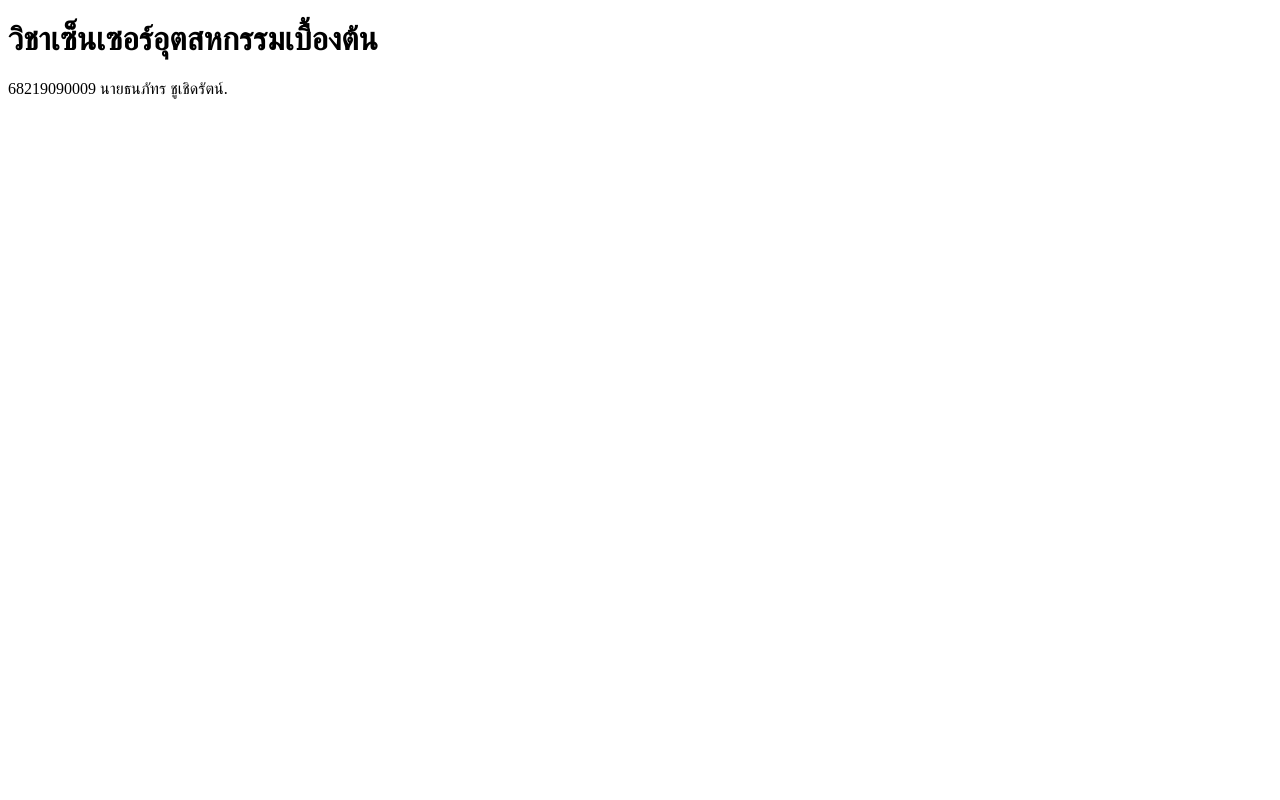
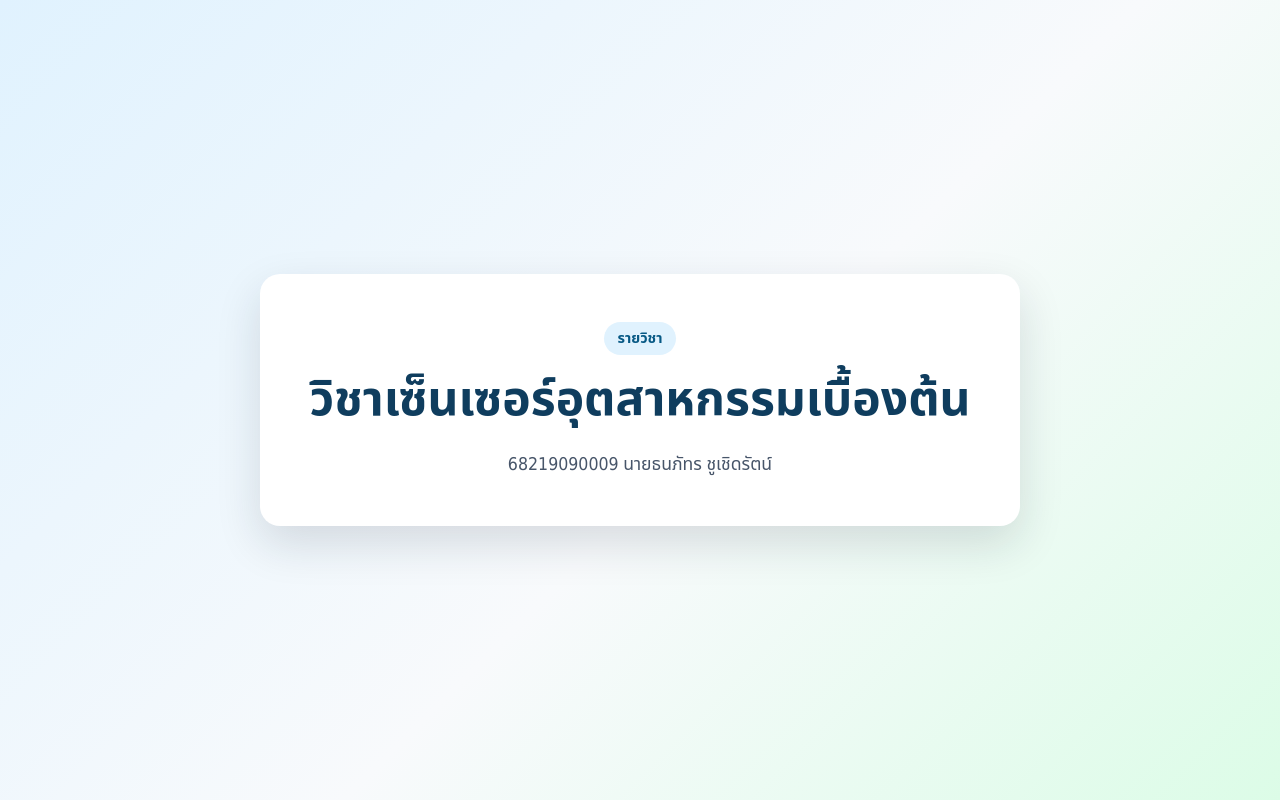
Before and after one commit to 68219090009/68219090009.sensor.github.io, a plain HTML site: page index.html in a window 1280 px wide. Drawn offline with Linux system fonts and the light colour scheme.

Commit message:
Update index.html

```diff
--- a/index.html
+++ b/index.html
@@ -1,10 +1,66 @@
 <!DOCTYPE html>
-<html>
+<html lang="th">
+<head>
+  <meta charset="UTF-8">
+  <meta name="viewport" content="width=device-width, initial-scale=1.0">
+  <title>เซ็นเซอร์อุตสาหกรรมเบื้องต้น</title>
+  <style>
+    * { box-sizing: border-box; }
+
+    body {
+      margin: 0;
+      min-height: 100vh;
+      display: grid;
+      place-items: center;
+      padding: 24px;
+      font-family: "Noto Sans Thai", Tahoma, sans-serif;
+      color: #172033;
+      background: linear-gradient(135deg, #e0f2fe, #f8fafc 55%, #dcfce7);
+    }
+
+    main {
+      width: min(100%, 760px);
+      padding: 48px;
+      text-align: center;
+      background: #ffffff;
+      border-radius: 20px;
+      box-shadow: 0 18px 45px rgba(23, 32, 51, 0.14);
+    }
+
+    .badge {
+      display: inline-block;
+      margin-bottom: 16px;
+      padding: 6px 14px;
+      border-radius: 999px;
+      color: #075985;
+      background: #e0f2fe;
+      font-size: 0.9rem;
+      font-weight: 700;
+    }
+
+    h1 {
+      margin: 0;
+      color: #0f3d5e;
+      font-size: clamp(2rem, 5vw, 3rem);
+      line-height: 1.25;
+    }
+
+    p {
+      margin: 20px 0 0;
+      color: #475569;
+      font-size: 1.1rem;
+    }
+
+    @media (max-width: 560px) {
+      main { padding: 36px 24px; }
+    }
+  </style>
+</head>
 <body>
-
-<h1>วิชาเซ็นเซอร์อุตสหกรรมเบื้องต้น</h1>
-
-<p>68219090009 นายธนภัทร ชูเชิดรัตน์.</p>
-
+  <main>
+    <span class="badge">รายวิชา</span>
+    <h1>วิชาเซ็นเซอร์อุตสาหกรรมเบื้องต้น</h1>
+    <p>68219090009 นายธนภัทร ชูเชิดรัตน์</p>
+  </main>
 </body>
 </html>
```
